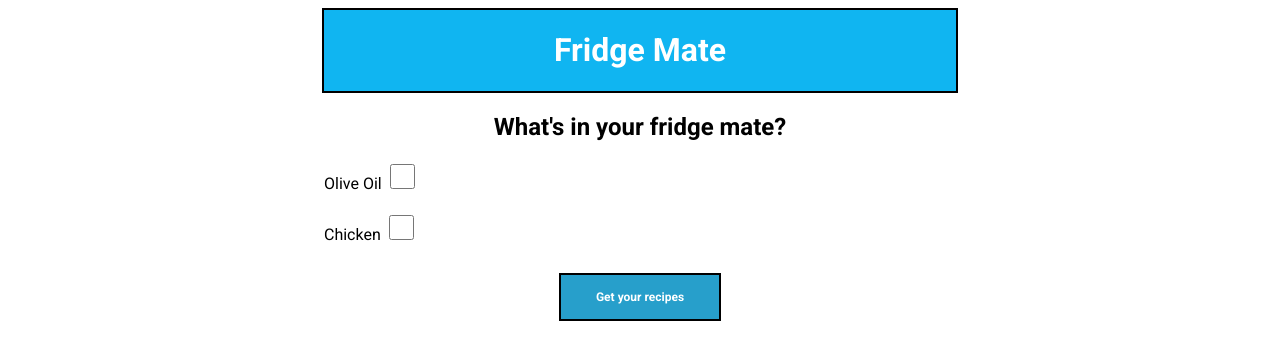
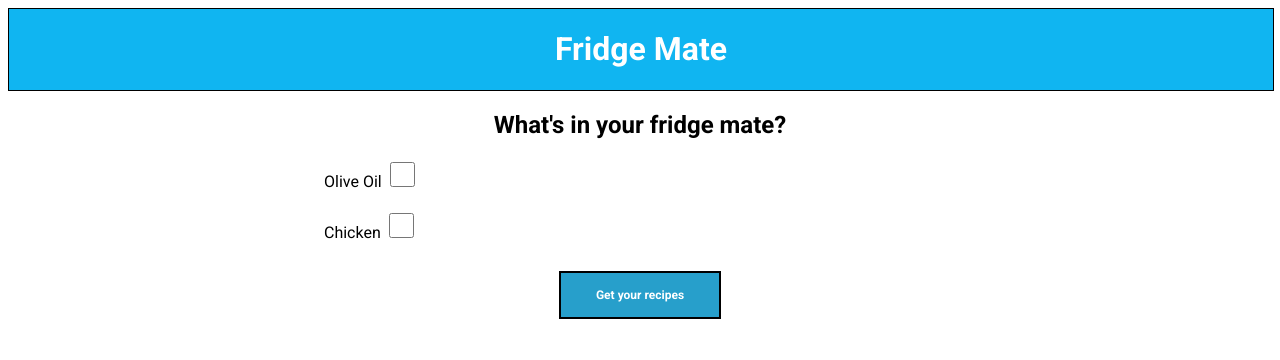
Before and after one commit to ReghanLao/UHACCS-Hackathon-2022, a plain HTML site: page index.html in a window 1280 px wide. Shown: the top 360 px of the page. Drawn offline with Linux system fonts and the light colour scheme; no server answers.

Commit message:
title changes

```diff
--- a/styles.css
+++ b/styles.css
@@ -24,12 +24,11 @@ body {
 }
 
 .title {
-    width: 50%;
+    width: 100%;
     text-align: center;
-    margin: 0 auto;
     background-color: #10b5f1;
     color: white;
-    border: 2px solid black;
+    border: 1px solid black;
     margin-bottom: 10px;
 }
 
```
